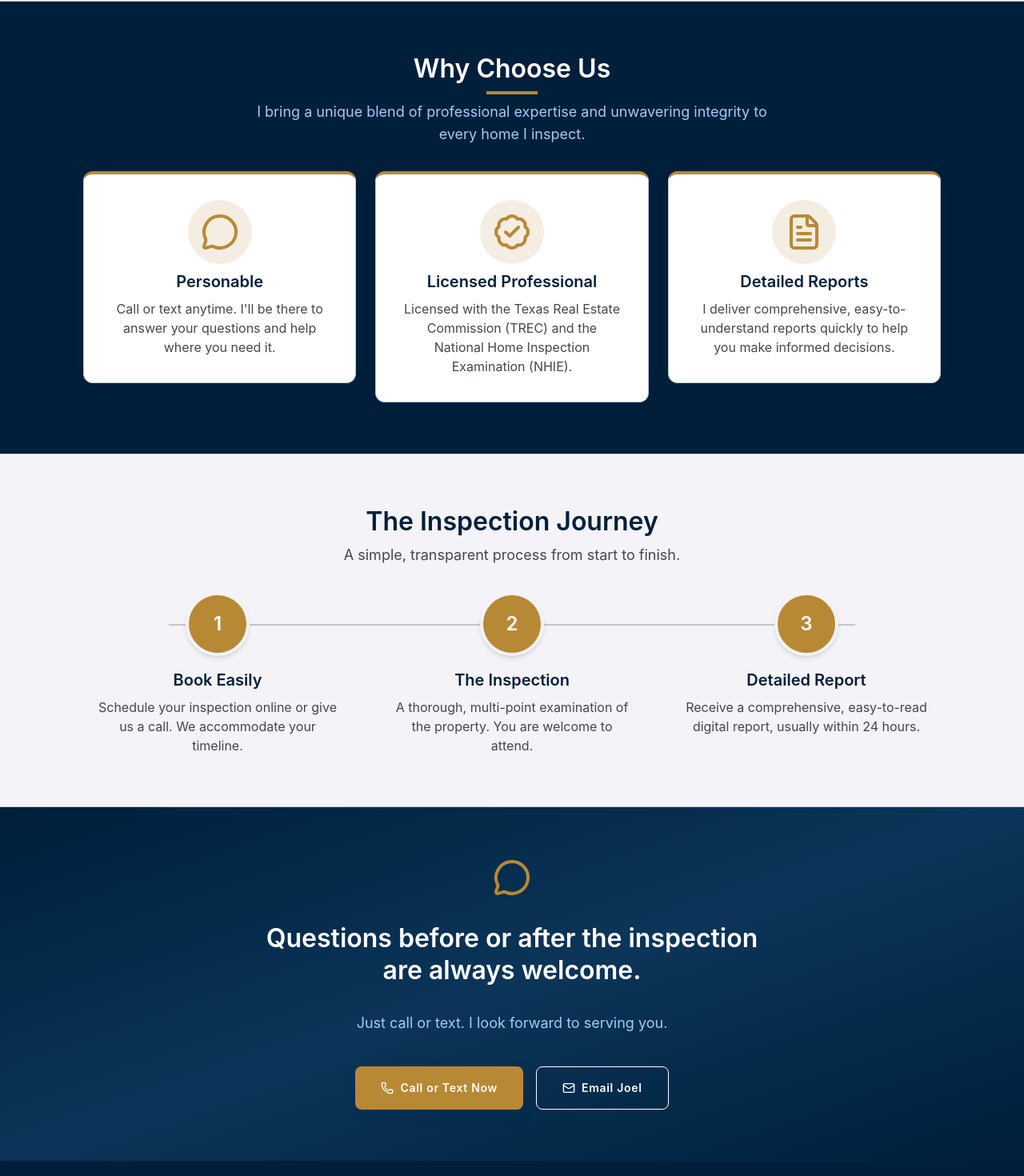
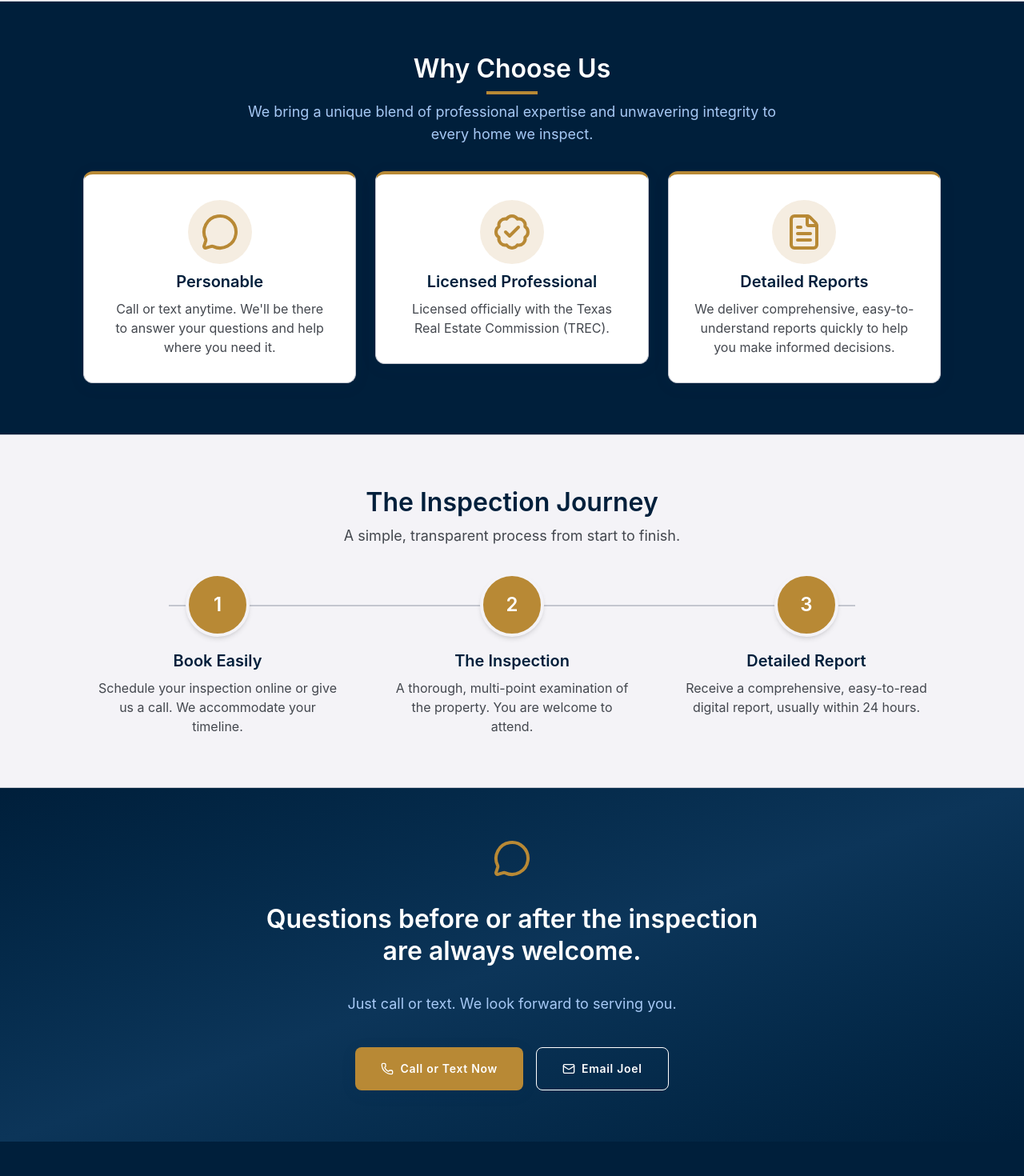
Before and after one commit to TrashBox-Games/txcovenanthomeinspections, a Next.js app: page / in a window 1280 px wide. Shown: the part 1680-3150 px from the top of the page at 80% size. Built offline with nearby package versions, Linux system fonts and the light colour scheme.

Commit message:
Changed grammar on home page to "We" not "I"

```diff
--- a/src/components/organisms/CTASection/CTASection.tsx
+++ b/src/components/organisms/CTASection/CTASection.tsx
@@ -14,7 +14,7 @@ export function CTASection() {
           Questions before or after the inspection are always welcome.
         </h2>
         <p className="text-lg text-primary-fixed-dim">
-          Just call or text. I look forward to serving you.
+          Just call or text. We look forward to serving you.
         </p>
         <div className="mt-stack-sm flex flex-col gap-stack-md sm:flex-row">
           <Button href={SITE.phoneHref} variant="gold" size="lg">
--- a/src/components/organisms/WhyChooseSection/WhyChooseSection.tsx
+++ b/src/components/organisms/WhyChooseSection/WhyChooseSection.tsx
@@ -12,19 +12,19 @@ const reasons = [
     icon: MessageCircle,
     title: "Personable",
     description:
-      "Call or text anytime. I'll be there to answer your questions and help where you need it.",
+      "Call or text anytime. We'll be there to answer your questions and help where you need it.",
   },
   {
     icon: BadgeCheck,
     title: "Licensed Professional",
     description:
-      "Licensed with the Texas Real Estate Commission (TREC) and the National Home Inspection Examination (NHIE).",
+      "Licensed officially with the Texas Real Estate Commission (TREC).",
   },
   {
     icon: FileText,
     title: "Detailed Reports",
     description:
-      "I deliver comprehensive, easy-to-understand reports quickly to help you make informed decisions.",
+      "We deliver comprehensive, easy-to-understand reports quickly to help you make informed decisions.",
   },
 ];
 
@@ -35,7 +35,7 @@ export function WhyChooseSection() {
         <FadeIn>
           <SectionHeader
             title="Why Choose Us"
-            description="I bring a unique blend of professional expertise and unwavering integrity to every home I inspect."
+            description="We bring a unique blend of professional expertise and unwavering integrity to every home we inspect."
             variant="inverted"
             showAccent
           />
```
Also changed, not shown: 2 other files (tests, documents, lock files or other folders).
